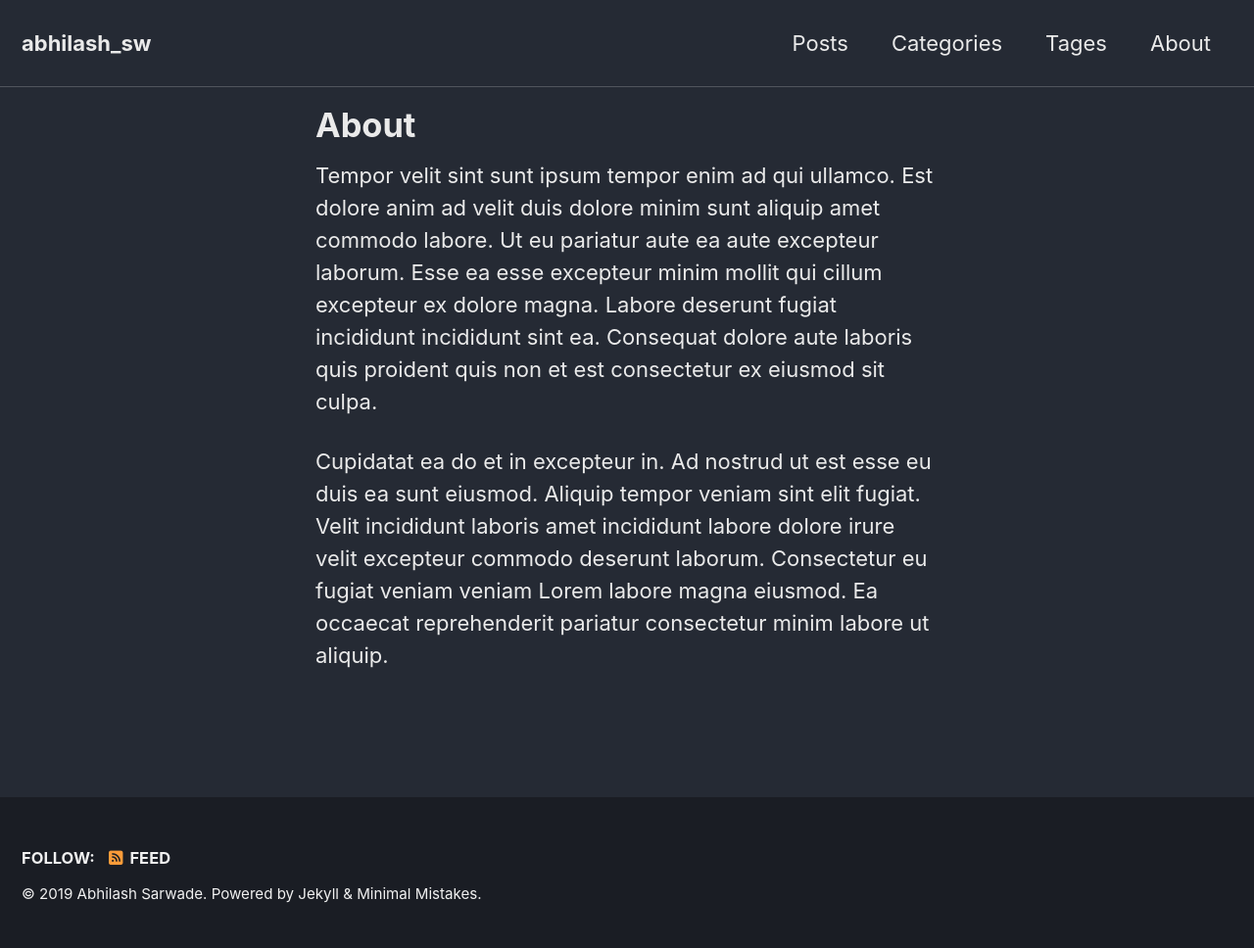
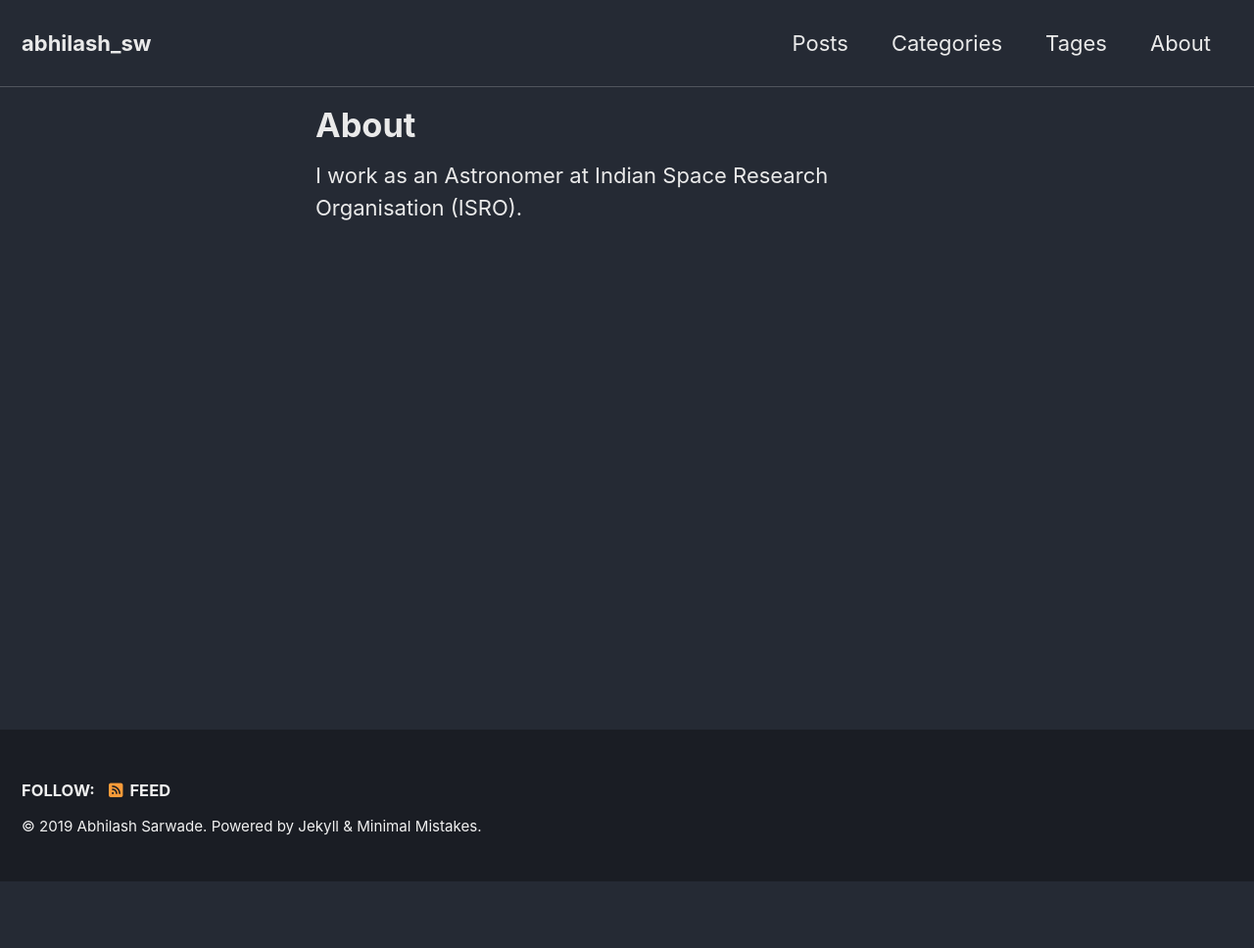
Before and after one commit to leme-cosmo/abhilash_sw, a Jekyll site: the page built from _pages/about.md, in a window 1280 px wide. Shown: the whole page at 98% size. Built offline with Jekyll 4.4.1, drawn with Linux system fonts in a browser that asks for light colours; cached includes are drawn as plain includes; nearby versions of some CDN libraries; after the commit the page ends 900 px from its top, so only the background shows below that.

Commit message:
Changed about me

```diff
--- a/_pages/about.md
+++ b/_pages/about.md
@@ -6,6 +6,4 @@ title: "About"
 layout: single
 ---
 
-Tempor velit sint sunt ipsum tempor enim ad qui ullamco. Est dolore anim ad velit duis dolore minim sunt aliquip amet commodo labore. Ut eu pariatur aute ea aute excepteur laborum. Esse ea esse excepteur minim mollit qui cillum excepteur ex dolore magna. Labore deserunt fugiat incididunt incididunt sint ea. Consequat dolore aute laboris quis proident quis non et est consectetur ex eiusmod sit culpa.
-
-Cupidatat ea do et in excepteur in. Ad nostrud ut est esse eu duis ea sunt eiusmod. Aliquip tempor veniam sint elit fugiat. Velit incididunt laboris amet incididunt labore dolore irure velit excepteur commodo deserunt laborum. Consectetur eu fugiat veniam veniam Lorem labore magna eiusmod. Ea occaecat reprehenderit pariatur consectetur minim labore ut aliquip.
+I work as an Astronomer at Indian Space Research Organisation (ISRO).
```
